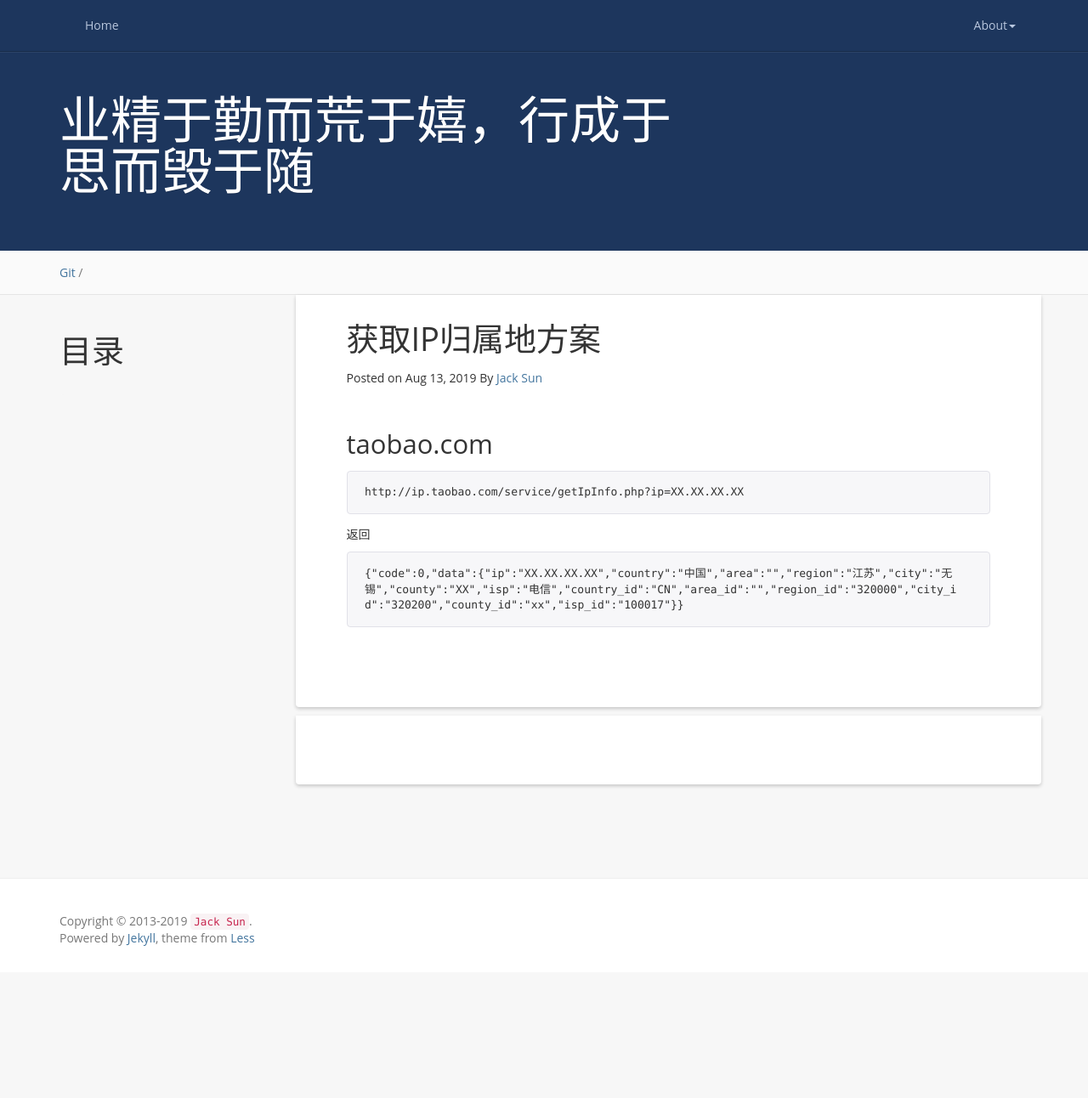
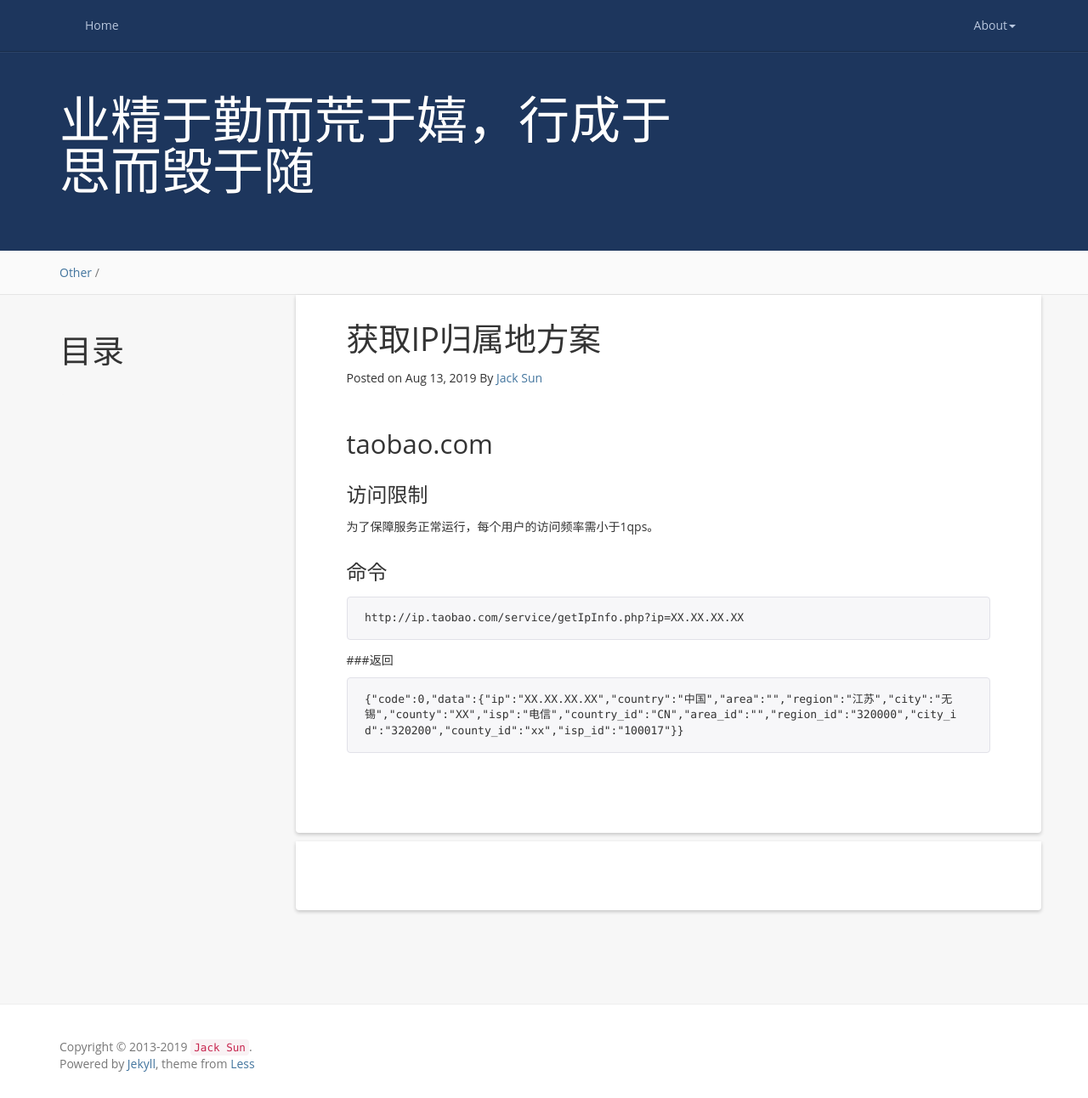
Before and after one commit to sunjiesh/sunjiesh.github.io, a Jekyll site: the page built from _posts/2019-08-14-GetIpInfo.markdown, in a window 1280 px wide and 1292 px high. Shown: the whole window at 85% size. Built offline with Jekyll 4.4.1, drawn with Linux system fonts in a browser that asks for light colours; comment, search, counter and statistics services are not loaded.

Commit message:
Update post

````diff
--- a/_posts/2019-08-14-GetIpInfo.markdown
+++ b/_posts/2019-08-14-GetIpInfo.markdown
@@ -3,15 +3,18 @@
 layout: post
 title: "获取IP归属地方案"
 date: 2019-08-14 00:00:00 +0800
-categories: Git
+categories: Other
 ---
 
 ## taobao.com
+### 访问限制
+为了保障服务正常运行，每个用户的访问频率需小于1qps。
+### 命令
 ```shell
 http://ip.taobao.com/service/getIpInfo.php?ip=XX.XX.XX.XX
 ```
 
-返回
+###返回
 
 ```
 {"code":0,"data":{"ip":"XX.XX.XX.XX","country":"中国","area":"","region":"江苏","city":"无锡","county":"XX","isp":"电信","country_id":"CN","area_id":"","region_id":"320000","city_id":"320200","county_id":"xx","isp_id":"100017"}}
````
